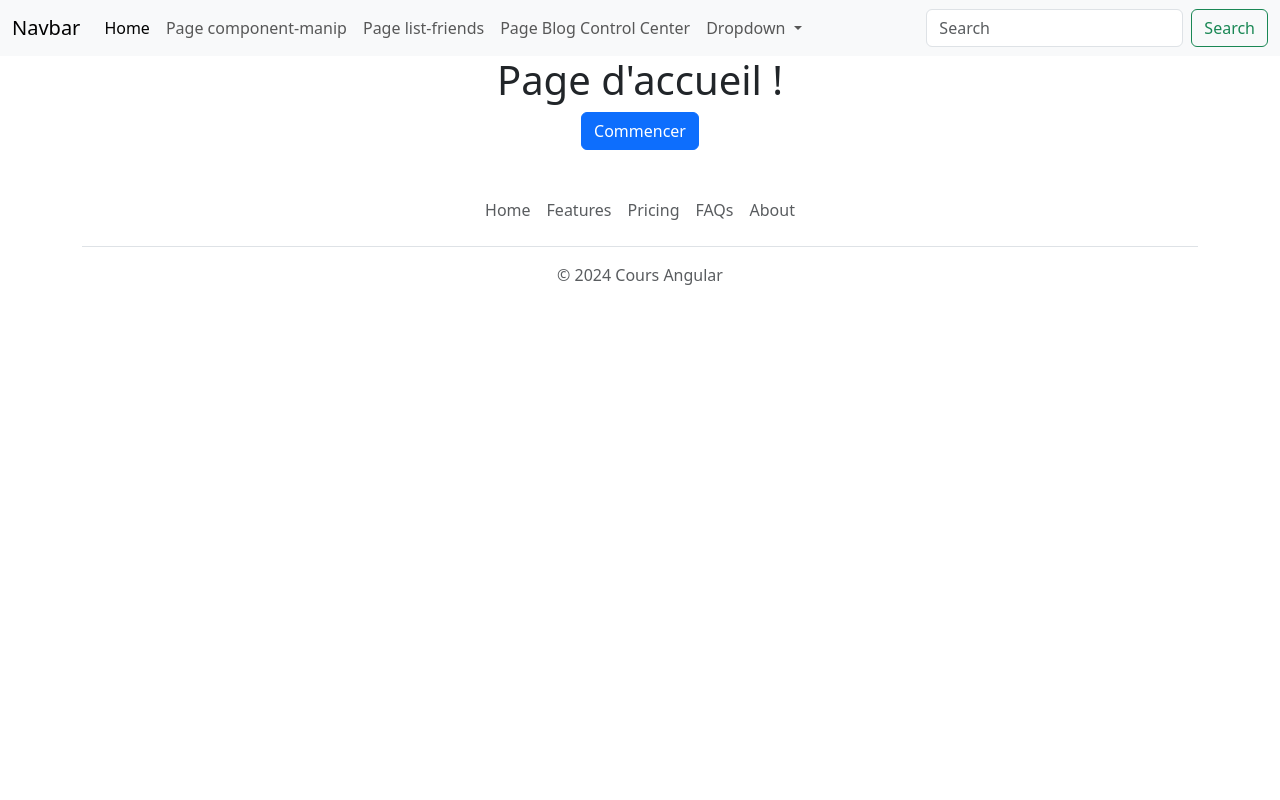
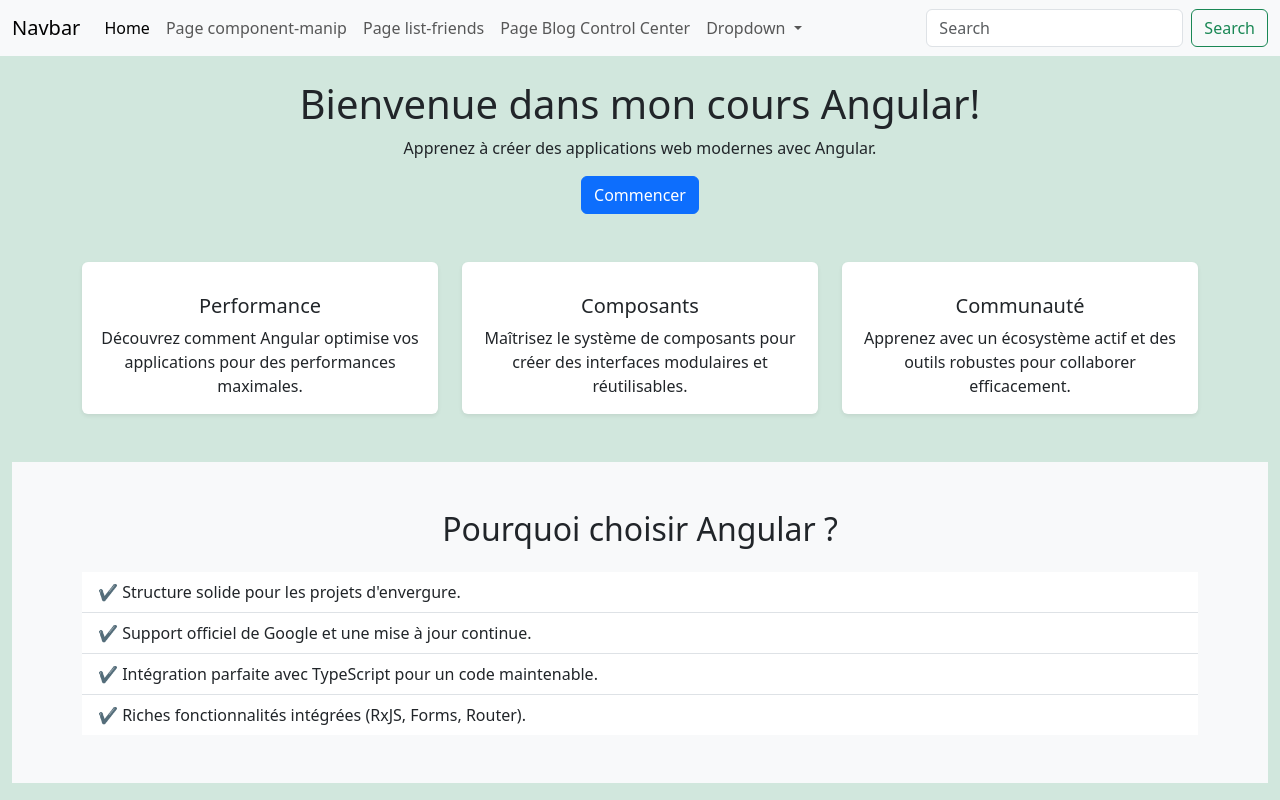
Before and after one commit to J0hD3v/projet-angular, an Angular app: page / in a window 1280 px wide. Shown: the top 800 px of the page. Built offline with nearby package versions, Linux system fonts and the light colour scheme.

Commit message:
ajout du service "logger" / fix article

```diff
--- a/src/app/home/home.component.html
+++ b/src/app/home/home.component.html
@@ -1,4 +1,54 @@
-<section class="d-flex flex-column align-items-center">
-    <h1>Page d'accueil !</h1>
-    <a routerLink="/app-component-manip" class="btn btn-primary">Commencer</a>
-</section>
+<div id="home-page" class="container-fluid bg-success-subtle min-vh-100 py-4">
+    <!-- Section d'introduction -->
+    <div class="text-center">
+      <h1>Bienvenue dans mon cours Angular!</h1>
+      <p class="home-text">Apprenez à créer des applications web modernes avec Angular.</p>
+      <a routerLink="/app-component-manip" class="btn btn-primary">Commencer</a>
+    </div>
+
+     <!-- Section des objectifs -->
+     <section class="container my-5">
+      <div class="row text-center">
+        <div class="col-md-4">
+          <div class="card border-0 shadow-sm">
+            <div class="card-body">
+              <i class="bi bi-lightning-charge-fill text-warning fs-1"></i>
+              <h5 class="card-title mt-3">Performance</h5>
+              <p class="card-text">Découvrez comment Angular optimise vos applications pour des performances maximales.</p>
+            </div>
+          </div>
+        </div>
+        <div class="col-md-4">
+          <div class="card border-0 shadow-sm">
+            <div class="card-body">
+              <i class="bi bi-gear-fill text-info fs-1"></i>
+              <h5 class="card-title mt-3">Composants</h5>
+              <p class="card-text">Maîtrisez le système de composants pour créer des interfaces modulaires et réutilisables.</p>
+            </div>
+          </div>
+        </div>
+        <div class="col-md-4">
+          <div class="card border-0 shadow-sm">
+            <div class="card-body">
+              <i class="bi bi-people-fill text-success fs-1"></i>
+              <h5 class="card-title mt-3">Communauté</h5>
+              <p class="card-text">Apprenez avec un écosystème actif et des outils robustes pour collaborer efficacement.</p>
+            </div>
+          </div>
+        </div>
+      </div>
+    </section>
+
+    <!-- Section FAQ ou points clés -->
+    <section class="bg-light py-5">
+      <div class="container">
+        <h2 class="text-center mb-4">Pourquoi choisir Angular ?</h2>
+        <ul class="list-group list-group-flush">
+          <li class="list-group-item">✔️ Structure solide pour les projets d'envergure.</li>
+          <li class="list-group-item">✔️ Support officiel de Google et une mise à jour continue.</li>
+          <li class="list-group-item">✔️ Intégration parfaite avec TypeScript pour un code maintenable.</li>
+          <li class="list-group-item">✔️ Riches fonctionnalités intégrées (RxJS, Forms, Router).</li>
+        </ul>
+      </div>
+    </section>
+  </div>
--- a/src/app/home/home.component.ts
+++ b/src/app/home/home.component.ts
@@ -1,5 +1,6 @@
 import { Component } from '@angular/core';
 import { RouterLink } from '@angular/router';
+import { LoggerService } from '../services/logger.service';
 
 @Component({
   selector: 'app-home',
@@ -10,5 +11,7 @@ import { RouterLink } from '@angular/router';
   styleUrl: './home.component.css'
 })
 export class HomeComponent {
-
+  constructor(private logger: LoggerService) {
+    this.logger.logErrorCustom('Ceci est un message d\'erreur d\'exemple.');
+  }
 }
--- /dev/null
+++ b/src/app/services/logger.service.ts
@@ -0,0 +1,29 @@
+import { Injectable } from '@angular/core';
+
+@Injectable({
+  providedIn: 'root'
+})
+export class LoggerService {
+
+  constructor() { }
+
+  log(message: string): void {
+    console.log(message);
+  }
+
+  logErrorCustom(message: string): void {
+    this.log(message)
+    const date = new Date().toISOString();
+    console.error(`
+      Date Error:---------------------
+      [${date}]
+      Message ------------------------
+      ${message}
+      Stack: ------------
+      ${new Error().stack}`);
+  }
+
+  warn(message: string): void {
+    console.warn(message);
+  }
+}
```
Also changed, not shown: src/app/blog-control-center/add-article/add-article.component.ts (+14 -2 lines), 1 other file (tests, documents, lock files or other folders).
